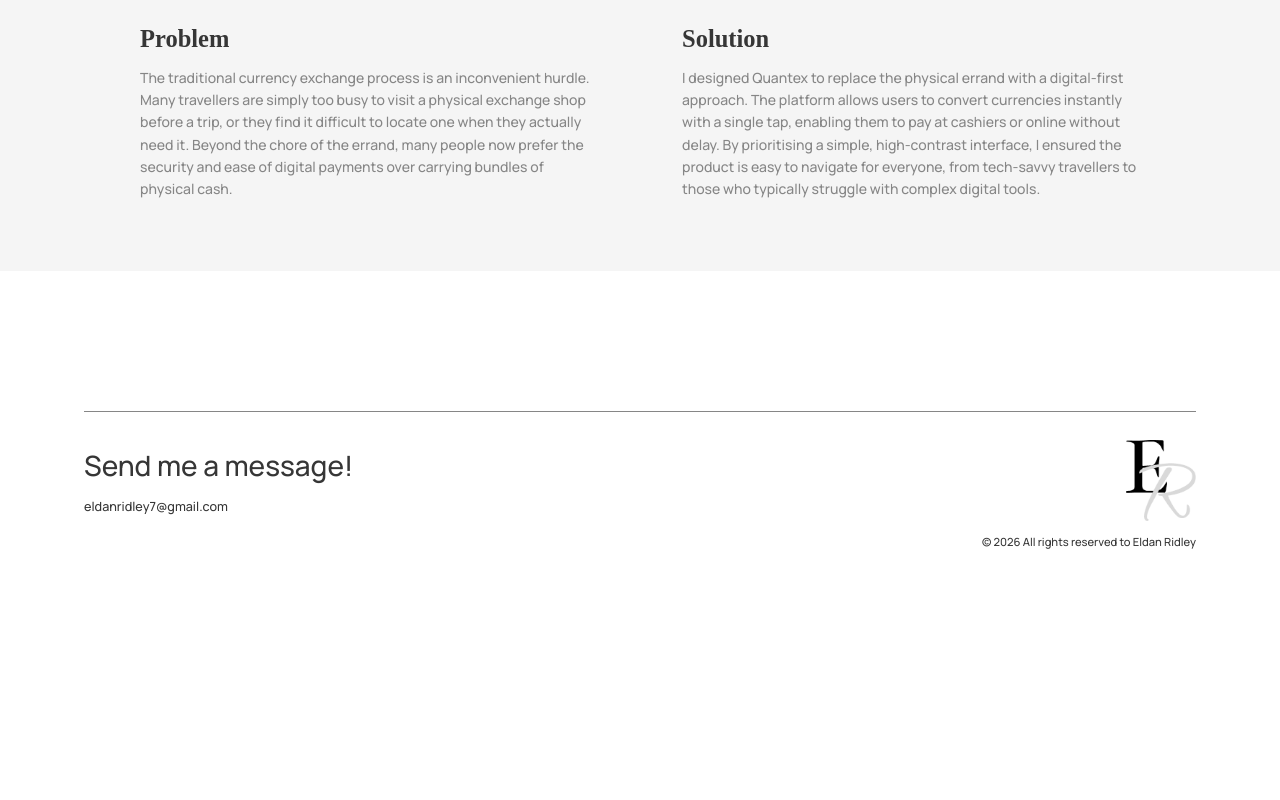
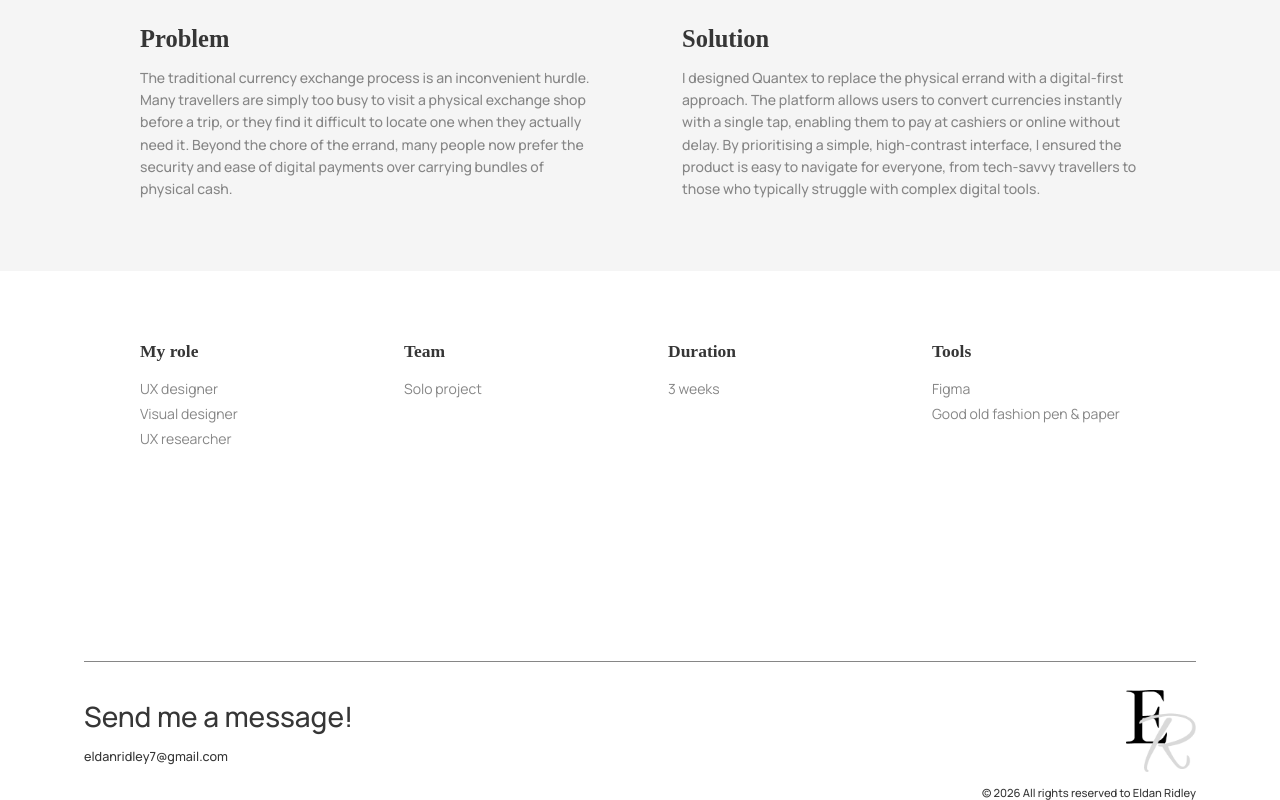
Before and after one commit to mikaridley/Eldan-Ridley-s-Portfolio, a React (Vite) app: page /home in a window 1280 px wide. Shown: the part 1293-2093 px from the top of the page. Before the commit the page ends 1842 px from the top, so only its background shows below. Built offline with nearby package versions, Linux system fonts and the light colour scheme; a web font is replaced by a local one.

Commit message:
add my role part

```diff
--- a/src/assets/styles/pages/HomePage.css
+++ b/src/assets/styles/pages/HomePage.css
@@ -79,4 +79,32 @@
             margin: 0;
         }
     }
+
+    .project-details {
+        display: grid;
+        grid-template-columns: repeat(4, 1fr);
+        gap: 2rem 4rem;
+        padding-inline: 10rem;
+        padding-block: 5rem;
+        background-color: #fff;
+
+        .project-details-heading {
+            font-size: 1.25rem;
+            font-weight: 700;
+            color: var(--dark-grey);
+            margin-block-end: 1rem;
+        }
+
+        .project-details-list {
+            list-style: none;
+            margin: 0;
+            padding: 0;
+
+            li {
+                color: var(--main-txt);
+                font-size: 1rem;
+                line-height: 1.8;
+            }
+        }
+    }
 }
--- a/src/pages/HomePage.jsx
+++ b/src/pages/HomePage.jsx
@@ -32,6 +32,36 @@ export function HomePage() {
         </div>
       </section>
 
+      <section className="project-details">
+        <div className="project-details-col">
+          <h4 className="project-details-heading">My role</h4>
+          <ul className="project-details-list">
+            <li>UX designer</li>
+            <li>Visual designer</li>
+            <li>UX researcher</li>
+          </ul>
+        </div>
+        <div className="project-details-col">
+          <h4 className="project-details-heading">Team</h4>
+          <ul className="project-details-list">
+            <li>Solo project</li>
+          </ul>
+        </div>
+        <div className="project-details-col">
+          <h4 className="project-details-heading">Duration</h4>
+          <ul className="project-details-list">
+            <li>3 weeks</li>
+          </ul>
+        </div>
+        <div className="project-details-col">
+          <h4 className="project-details-heading">Tools</h4>
+          <ul className="project-details-list">
+            <li>Figma</li>
+            <li>Good old fashion pen & paper</li>
+          </ul>
+        </div>
+      </section>
+
     </section>
   )
 }
```
